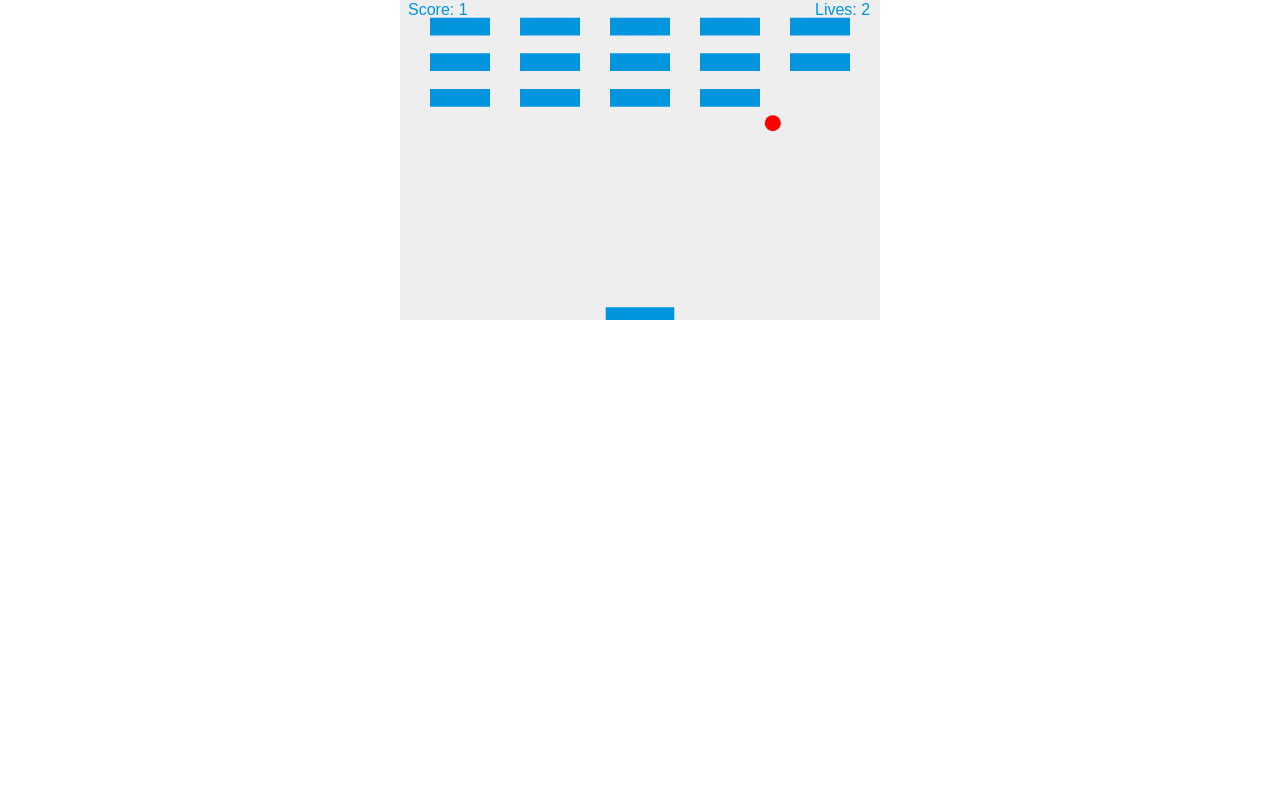
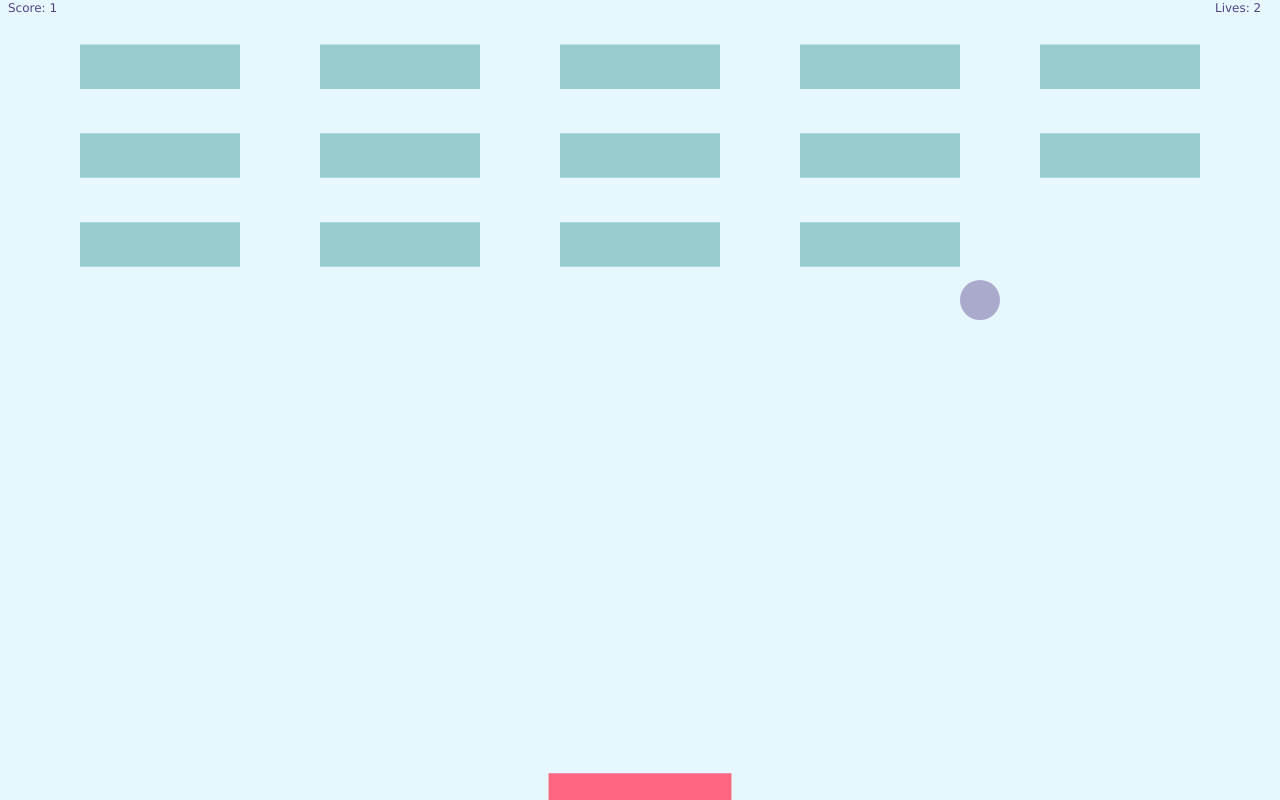
Before and after one commit to im1sha/up, a website: page public/index.html in a window 1280 px wide. Drawn offline with Linux system fonts and the light colour scheme.

Commit message:
Implemented scaling

```diff
--- a/public/script.js
+++ b/public/script.js
@@ -10,44 +10,44 @@ class Ball {
 
         this._ctx = canvas.getContext("2d");
         this._canvas = canvas;
-        this._x = x;
-        this._y = y;
-        this._dx = d;
-        this._dy = -d;
-        this._radius = radius;
+        this._xRelative = x / canvas.width;
+        this._yRelative = y / canvas.height;
+        this._dxRelative = d / canvas.width;
+        this._dyRelative = -d / canvas.height;
+        this._radiusRelative = radius / canvas.width;
     }
 
-    get radius() { return this._radius; }
-    get x() { return this._x; }
-    get y() { return this._y; }
+    get radius() { return this._radiusRelative * this._canvas.width; }
+    get x() { return this._xRelative * this._canvas.width; }
+    get y() { return this._yRelative * this._canvas.height; }
 
     draw() {
         this._ctx.beginPath();
-        this._ctx.arc(this._x, this._y, this.radius, 0, Math.PI*2);
-        this._ctx.fillStyle = "#FF0000";
+        this._ctx.arc(this.x, this.y, this.radius, 0, Math.PI*2);
+        this._ctx.fillStyle = "#aaaacc";
         this._ctx.fill();
         this._ctx.closePath();
     }
 
     move() {
-        this._x += this._dx;
-        this._y += this._dy;
+        this._xRelative += this._dxRelative;
+        this._yRelative += this._dyRelative;
     }
 
     positiveDX() {
-        this._dx = Math.abs(this._dx);
+        this._dxRelative = Math.abs(this._dxRelative);
     }
 
     negativeDX() {
-        this._dx = -Math.abs(this._dx);
+        this._dxRelative = -Math.abs(this._dxRelative);
     }
 
     positiveDY() {
-        this._dy = Math.abs(this._dy);
+        this._dyRelative = Math.abs(this._dyRelative);
     }
 
     negativeDY() {
-        this._dy = -Math.abs(this._dy)
+        this._dyRelative = -Math.abs(this._dyRelative)
     }
 
     handleCollision(brickCollisions) {
@@ -123,7 +123,7 @@ class OuterBound {
 }
 
 class Brick {
-    constructor(ctx, x, y, width, height, id) {
+    constructor(canvas, ctx, x, y, width, height, id) {
         {
             if (ctx === undefined || ctx === null) throw new Error();
             if (x === undefined || x === null) throw new Error();
@@ -131,25 +131,27 @@ class Brick {
             if (width === undefined || width === null) throw new Error();
             if (height === undefined || height === null) throw new Error();
             if (id === undefined || id === null) throw new Error();
+            if (canvas === undefined || canvas === null) throw new Error();
         }
-        this._x = x;
-        this._y = y;
-        this._width = width;
-        this._height = height;
+        this._canvas = canvas;
+        this._xRelative = x / canvas.width;
+        this._yRelative = y / canvas.height;
+        this._widthRelative = width / canvas.width;
+        this._heightRelative = height / canvas.height;
         this._ctx = ctx;
         this._id = id;
     }
 
-    get width() { return this._width; }
-    get height() { return this._height; }
-    get x() { return this._x; }
-    get y() { return this._y; }
+    get width() { return this._widthRelative * this._canvas.width; }
+    get height() { return this._heightRelative * this._canvas.height; }
+    get x() { return this._xRelative * this._canvas.width; }
+    get y() { return this._yRelative * this._canvas.height; }
     get id() { return this._id; }
 
     draw() {
         this._ctx.beginPath();
-        this._ctx.rect(this._x, this._y, this.width, this.height);
-        this._ctx.fillStyle = "#0095DD";
+        this._ctx.rect(this.x, this.y, this.width, this.height);
+        this._ctx.fillStyle = "#99cccc";
         this._ctx.fill();
         this._ctx.closePath();
     }
@@ -182,6 +184,7 @@ class Brick {
                     if (ids.some((v, j, _) => v === id) === false) return null;
 
                     return new Brick(
+                        canvas,
                         ctx,
                         (c * (defaultWidth + leftOffset)) + leftOffset,
                         (r * (defaultHeight + topOffset)) + topOffset,
@@ -195,17 +198,17 @@ class Brick {
 }
 
 class Paddle extends Brick {
-    constructor(ctx, x, y, width, height, dx, canvas) {
+    constructor(canvas, ctx, x, y, width, height, dx) {
         {
             if (canvas === undefined || canvas === null) throw new Error();
         }
-        super(ctx, x, y, width, height, -1);
+        super(canvas, ctx, x, y, width, height, -1);
 
         this._rightPressed = false;
         this._leftPressed = false;
 
         this._canvas = canvas;
-        this._dx = dx;
+        this._dxRelative = dx / canvas.width;
 
         this._keydown = e => this.keyDownHandler(e, this);
         this._keyup = e => this.keyUpHandler(e, this);
@@ -214,11 +217,13 @@ class Paddle extends Brick {
         document.addEventListener("keydown", this._keydown, false);
         document.addEventListener("keyup", this._keyup, false);
         document.addEventListener("mousemove", this._mousemove, false);
+
+        console.log(x, y, height, width);
     }
 
-    get dx() { return this._dx; }
-    get x() { return this._x; }
-    set x(value) { this._x = value; }
+    get dx() { return this._dxRelative * this._canvas.width; }
+    get x() { return this._xRelative * this._canvas.width; }
+    set x(value) { this._xRelative = value / this._canvas.width; }
 
     move() {
         if (this._rightPressed === true && this._leftPressed === false) {
@@ -264,6 +269,14 @@ class Paddle extends Brick {
         }
     }
 
+    draw() {
+        this._ctx.beginPath();
+        this._ctx.rect(this.x, this.y, this.width, this.height);
+        this._ctx.fillStyle = "#ff6680";
+        this._ctx.fill();
+        this._ctx.closePath();
+    }
+
     static create(canvas) {
         {
             if (canvas === null || canvas === undefined) throw new Error();
@@ -271,15 +284,15 @@ class Paddle extends Brick {
 
         const ctx = canvas.getContext("2d");
         const defaultWidth = canvas.width / 7;
-        const defaultHeight = canvas.height / 25;
+        const defaultHeight = canvas.height / 30;
 
-        return new Paddle(ctx,
+        return new Paddle(canvas,
+            ctx,
             (canvas.width - defaultWidth) / 2,
             canvas.height - defaultHeight,
             defaultWidth,
             defaultHeight,
-            defaultWidth / 5,
-            canvas);
+            defaultWidth / 5);
     }
 
     dispose() {
@@ -366,6 +379,9 @@ function intersects(circle, rect) {
 }
 
 function main() {
+    canvas.width = window.innerWidth;
+    canvas.height = window.innerHeight;
+
     ctx.clearRect(0, 0, canvas.width, canvas.height);
 
     displayScore(ctx, score);
@@ -428,15 +444,15 @@ function win() {
 }
 
 function displayScore(ctx, score) {
-    ctx.font = "16px Arial";
-    ctx.fillStyle = "#0095DD";
-    ctx.fillText("Score: " + score, 8, 15);
+    ctx.font = "12px Verdana";
+    ctx.fillStyle = "#534383";
+    ctx.fillText("Score: " + score, 8, 12);
 }
 
 function displayLives(ctx, width, lives) {
-    ctx.font = "16px Arial";
-    ctx.fillStyle = "#0095DD";
-    ctx.fillText("Lives: " + lives, width - 65, 15);
+    ctx.font = "12px Verdana";
+    ctx.fillStyle = "#534383";
+    ctx.fillText("Lives: " + lives, width - 65, 12);
 }
 
 const canvas = document.getElementById("myCanvas");
--- a/public/styles.css
+++ b/public/styles.css
@@ -1,2 +1,3 @@
 * { padding: 0; margin: 0; }
-canvas { background: #eee; display: block; margin: 0 auto; }
+canvas { background: #e6f7fd; display: block; }
+html, body { width: 100%; height: 100%; overflow: hidden; }
```
